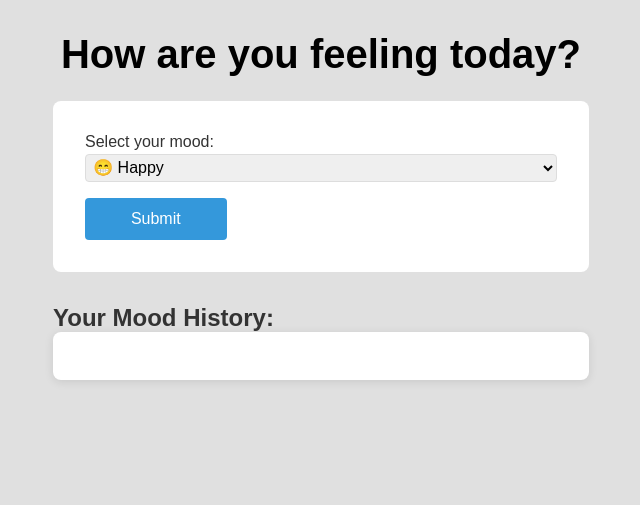
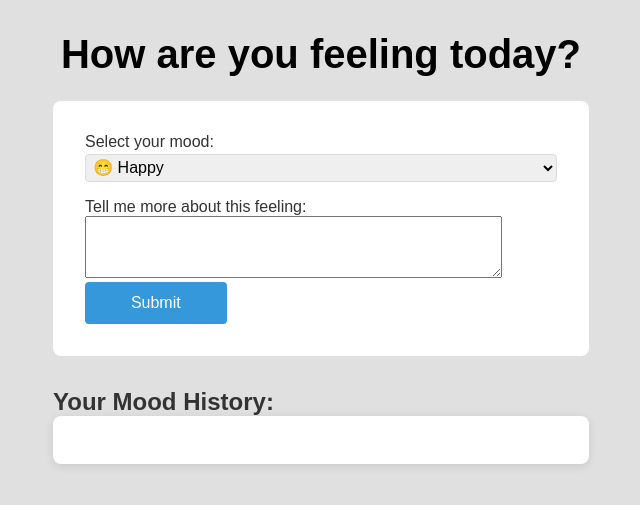
Before and after one commit to richardnj14/psychic-fiesta, a Flask app: page / in a window 1280 px wide. Shown: the top 505 px of the page, without its empty margins (319-959 px from the left). Run offline with Flask 3, Linux system fonts and the light colour scheme.

Commit message:
Add textbox to user in HTML index.

```diff
--- a/templates/index.html
+++ b/templates/index.html
@@ -23,10 +23,15 @@
             <option value="🤩 Excited">🤩 Excited</option>
         </select>
 
+        <!--Create a text bos so user can tell more about feeling-->
+        <label for="comment">Tell me more about this feeling:</label>
+        <textarea id="comment" name="comment" rows="4" cols="50"></textarea>
+
         <!-- Create a button to submit the form
          type=submit tells the browser to submit form when button is clicked-->
          <button type="submit">Submit</button>
     </form>
+
 
     <!-- Section to show previously submitted moods-->
      <h2>Your Mood History:</h2>
```
